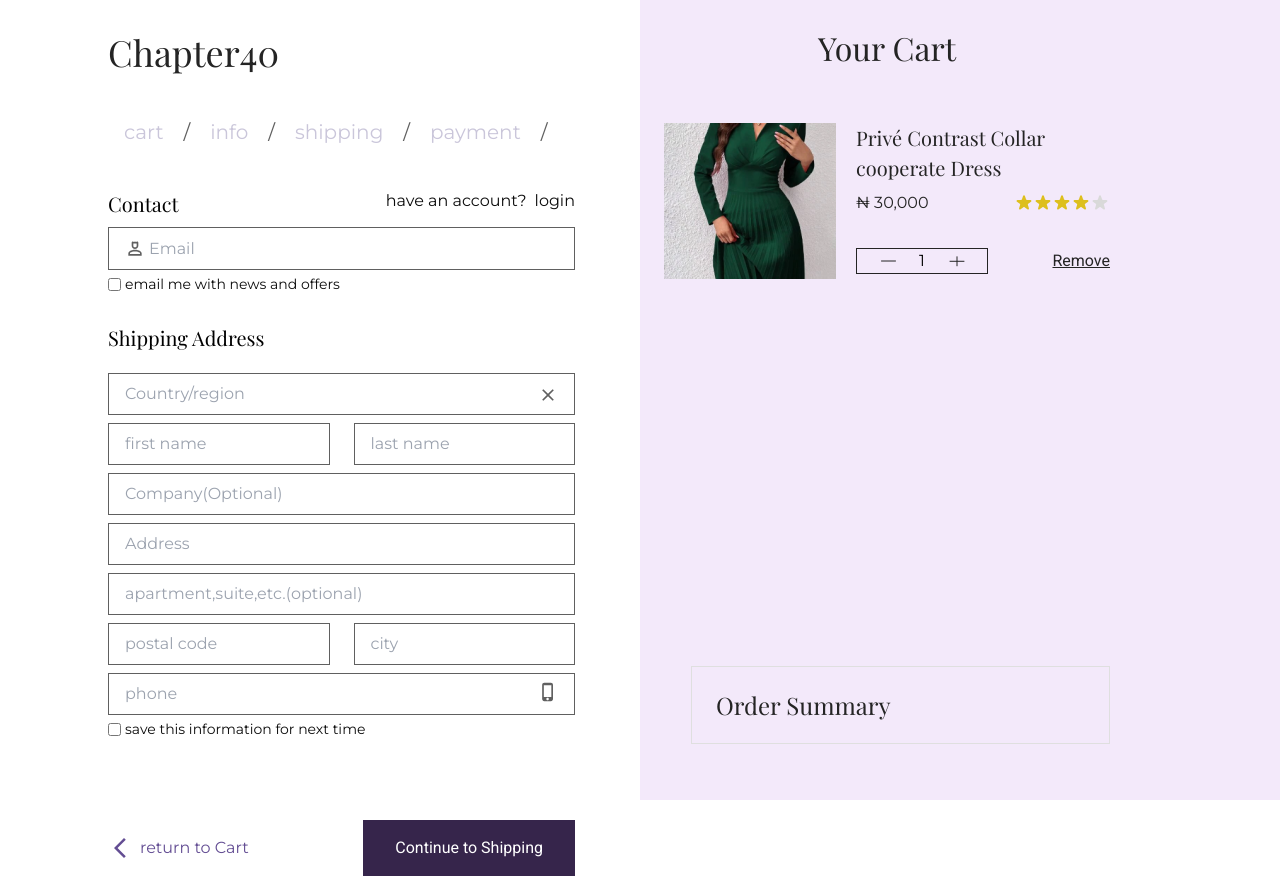
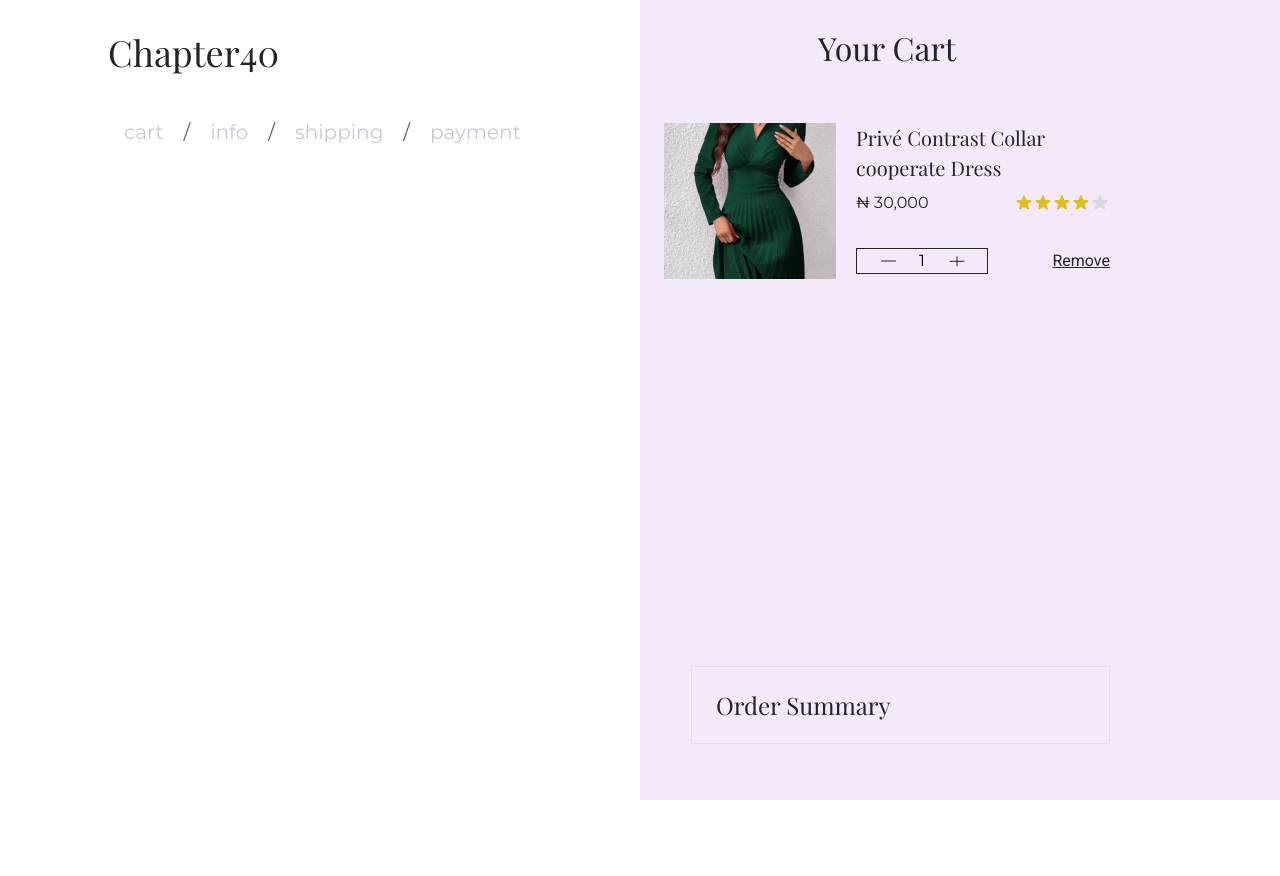
Before and after one commit to Temi-Dire/chapter40-website, a React (Vite) app: page /navigation-page in a window 1280 px wide. After the commit the page ends 800 px from the top, so only its background shows below. Built offline with nearby package versions, Linux system fonts and the light colour scheme.

Commit message:
Created nested routes to make navigation better

```diff
--- a/src/App.tsx
+++ b/src/App.tsx
@@ -27,9 +27,10 @@ function App() {
             <Route path="/account/details" element={<Details />} />
             <Route path="/account/editaddress" element={<Editaccount />} />
             <Route path="/savedproduct" element={<SavedProduct />} />
-            <Route path="/shipping" element={<Shipping />} />
-            <Route path="/navigation-page" element={<NavigationPage />} />
-            <Route path="/navigation-page/info" element={<Information/>} />
+            <Route path="navigation-page" element={<NavigationPage />}>
+              <Route path="info" element={<Information />} />
+              <Route path="shipping" element={<Shipping />} />
+            </Route>
 
             {/* <Route
               path="/checkoutproduct"
--- a/src/components/NavigationMenu.tsx
+++ b/src/components/NavigationMenu.tsx
@@ -25,7 +25,7 @@ const NavigationMenu = ({ navigationItems }: Props) => {
       <div>
         <header className="text-4xl mb-[29px] text-black">Chapter40</header>
         <div className="p-[16px] font-montserrat text-borderDark text-[20px] space-x-[20px] mb-[26px]">
-          {navigationItems.map((item) => (
+          {navigationItems.map((item, index) => (
             <React.Fragment key={item.path}>
               <Link
                 to={item.path}
@@ -34,7 +34,7 @@ const NavigationMenu = ({ navigationItems }: Props) => {
               >
                 {item.label}
               </Link>
-              <span className="ml-[20px] text-[#606060]">/</span>
+              {index < navigationItems.length - 1 && <span className="ml-[20px] text-[#606060]">/</span>}
             </React.Fragment>
           ))}
         </div>
--- a/src/components/constants/navigationItems.ts
+++ b/src/components/constants/navigationItems.ts
@@ -1,7 +1,7 @@
 // navigationItems.ts
 export const navigationItems = [
   { path: "/cart", label: "cart" },
-  { path: "/information", label: "info" },
-  { path: "/shipping", label: "shipping" },
+  { path: "info", label: "info" },
+  { path: "shipping", label: "shipping" },
   { path: "/payment", label: "payment" },
 ];
--- a/src/pages/Information.tsx
+++ b/src/pages/Information.tsx
@@ -6,8 +6,6 @@ import NavigateComponent from "../components/NavigateComponent";
 
 
 const Information = () => {
-
-
 
   return (
     <>
--- a/src/pages/NavigationPage.tsx
+++ b/src/pages/NavigationPage.tsx
@@ -1,19 +1,15 @@
-import { useLocation, useParams } from "react-router-dom";
+import { Outlet } from "react-router-dom";
 import MyCart from "../components/MyCart";
 import NavigationMenu from "../components/NavigationMenu";
 import { navigationItems } from "../components/constants/navigationItems";
-import Shipping from "./Shipping";
-import Information from "./Information";
 
 const NavigationPage = () => {
-    const location = useLocation();
-    const { page } = useParams();
   return (
     <>
       <div className="lg:flex h-screen">
         <div className="lg:pl-[108px] pt-[32px] pr-[65px] lg:w-1/2 font-playfair">
           <NavigationMenu navigationItems={navigationItems} />
-                  <Information />
+          <Outlet />
         </div>
         <div className="lg:w-1/2 bg-[#F3E9FA] h-full">
           <MyCart />
```
